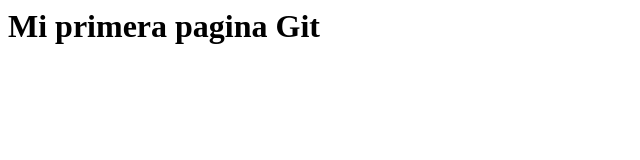
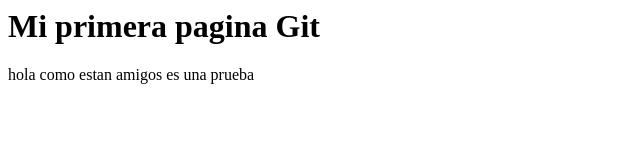
Before and after one commit to JuanPablo-Hack/Chingatumadrekevin, a plain HTML site: page index.html in a window 1280 px wide. Shown: the whole page, without its empty margins (0-640 px from the left). Drawn offline with Linux system fonts and the light colour scheme.

Commit message:
Cambios en el archivo index.html

```diff
--- a/index.html
+++ b/index.html
@@ -4,5 +4,6 @@
 	</head>
 	<body>
 		<h1>Mi primera pagina Git</h1>
+		<p>hola como estan amigos es una prueba</p>
 	</body>
 </html>
```
